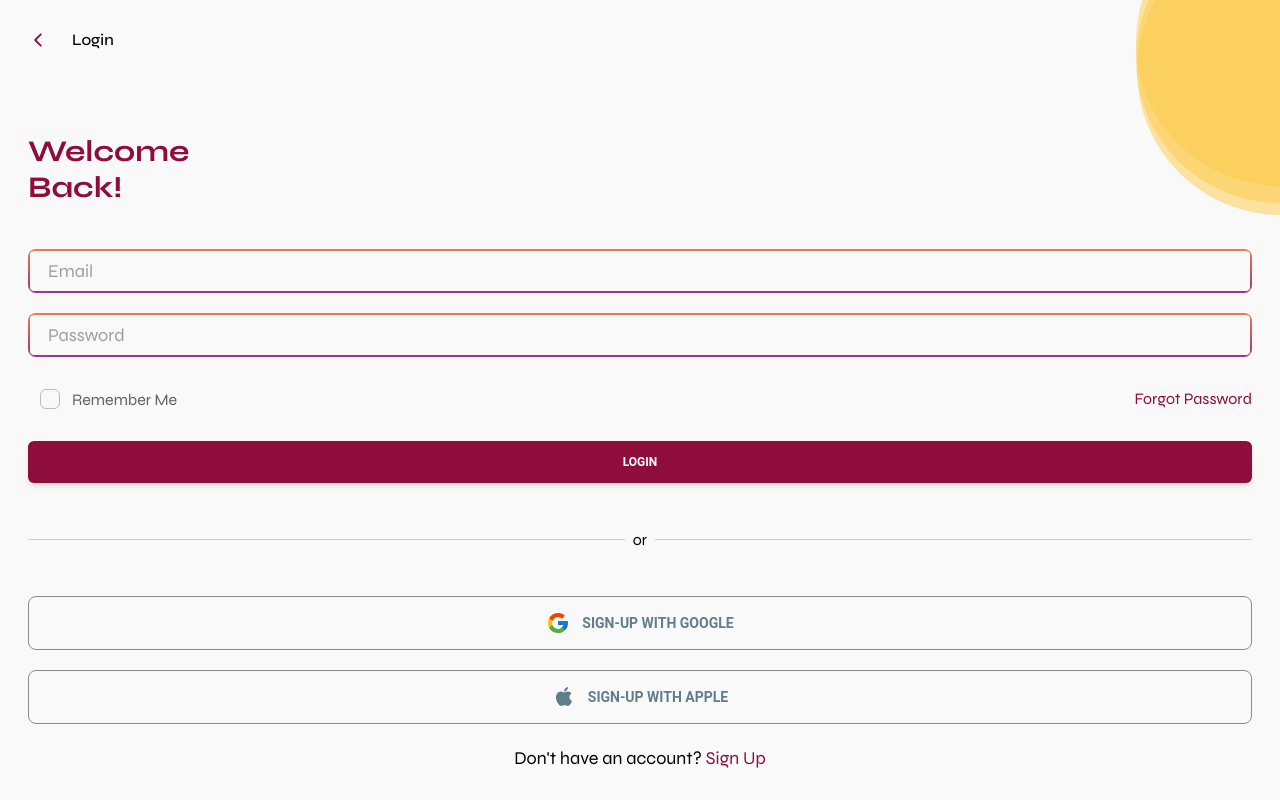
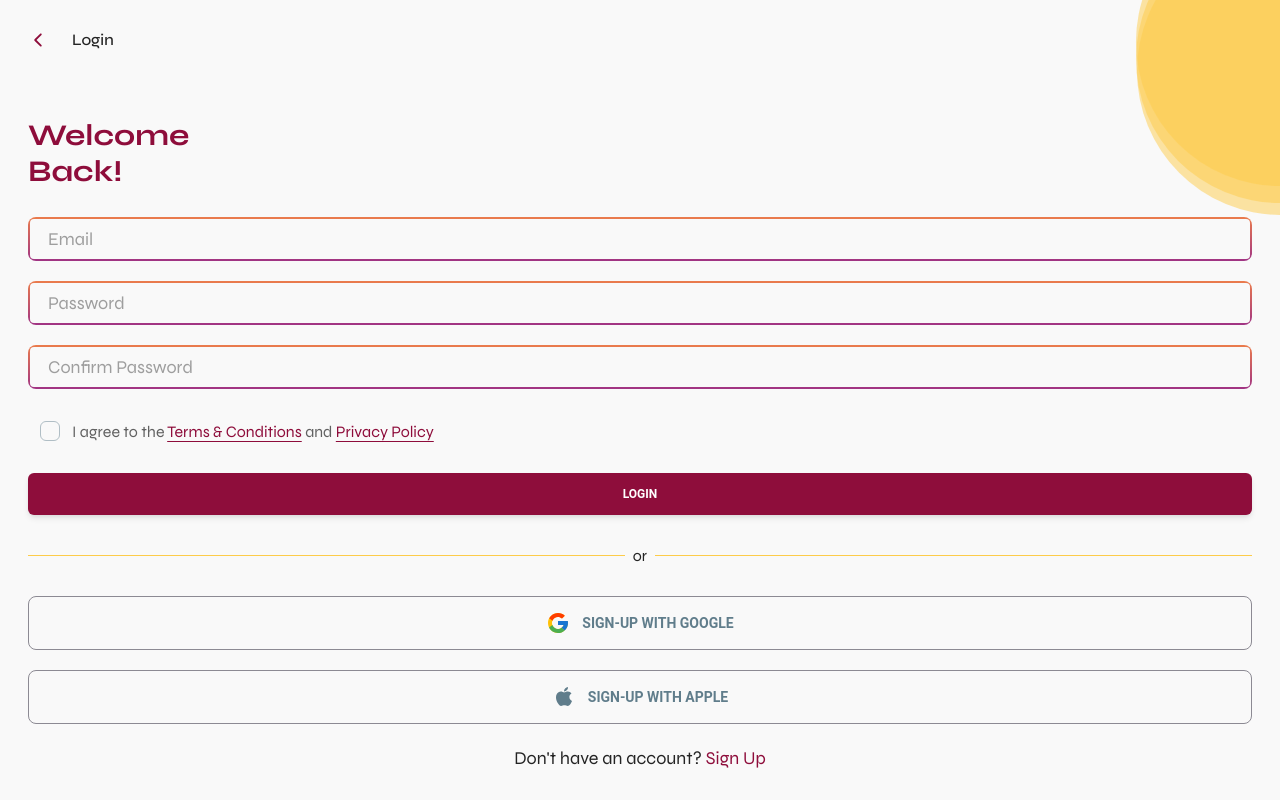
Before and after one commit to BamBam-Automation/jaiye, a React (Create React App) app: page / in a window 1280 px wide. Built offline with nearby package versions, Linux system fonts and the light colour scheme.

Commit message:
Signup form

```diff
--- a/src/App.js
+++ b/src/App.js
@@ -4,7 +4,7 @@ import Membership from './Pages/Membership';
 
 function App() {
   return (
-    <div className="bg-[#F9F9F9] min-h-screen">
+    <div className="bg-[#F9F9F9] text-tertiary min-h-screen">
       <BrowserRouter>
         <Routes>
           <Route path='/' element={<Membership />} />
--- a/src/Pages/Membership.jsx
+++ b/src/Pages/Membership.jsx
@@ -7,6 +7,7 @@ import { FcGoogle } from "react-icons/fc";
 import { BiLogoApple } from "react-icons/bi";
 import { Button } from "@material-tailwind/react";
 import { Link } from "react-router-dom";
+import SignUp from "./membershipForms/SignUp";
 
 const Membership = () => {
   return (
@@ -21,7 +22,7 @@ const Membership = () => {
         Back!
       </h3>
       <form action="" className="grid gap-5">
-        <SiginIn />
+        <SignUp />
         <PrimaryButton text={"Login"} />
       </form>
       <div className="flex items-center gap-2">
--- a/src/Pages/membershipForms/SiginIn.jsx
+++ b/src/Pages/membershipForms/SiginIn.jsx
@@ -1,6 +1,7 @@
 import React from "react";
 import Input from "../../components/Input";
 import { Checkbox } from "@material-tailwind/react";
+import { Link } from "react-router-dom";
 
 const SiginIn = () => {
   return (
@@ -9,7 +10,7 @@ const SiginIn = () => {
       <Input label={"Password"} type={"password"} id={"password"} />
       <div className="flex items-center justify-between">
         <Checkbox className="text-primary" label={"Remember Me"} />
-        <p className="text-primary">Forgot Password</p>
+        <Link className="text-primary">Forgot Password</Link>
       </div>
     </>
   );
--- /dev/null
+++ b/src/Pages/membershipForms/SignUp.jsx
@@ -0,0 +1,36 @@
+import React from "react";
+import Input from "../../components/Input";
+import { Checkbox } from "@material-tailwind/react";
+import { Link } from "react-router-dom";
+
+const SignUp = () => {
+  //   const terms = <Link>Terms & Coditions</Link>;
+  return (
+    <>
+      <Input label={"Email"} type={"email"} id={"email"} />
+      <Input label={"Password"} type={"password"} id={"password"} />
+      <Input
+        label={"Confirm Password"}
+        type={"password"}
+        id={"confirmPassword"}
+      />
+      <Checkbox
+        className="text-primary"
+        label={
+          <>
+            I agree to the{" "}
+            <Link className="text-primary underline underline-offset-4">
+              Terms & Conditions
+            </Link>{" "}
+            <span>and</span>{" "}
+            <Link className="text-primary underline underline-offset-4">
+              Privacy Policy
+            </Link>
+          </>
+        }
+      />
+    </>
+  );
+};
+
+export default SignUp;
```
